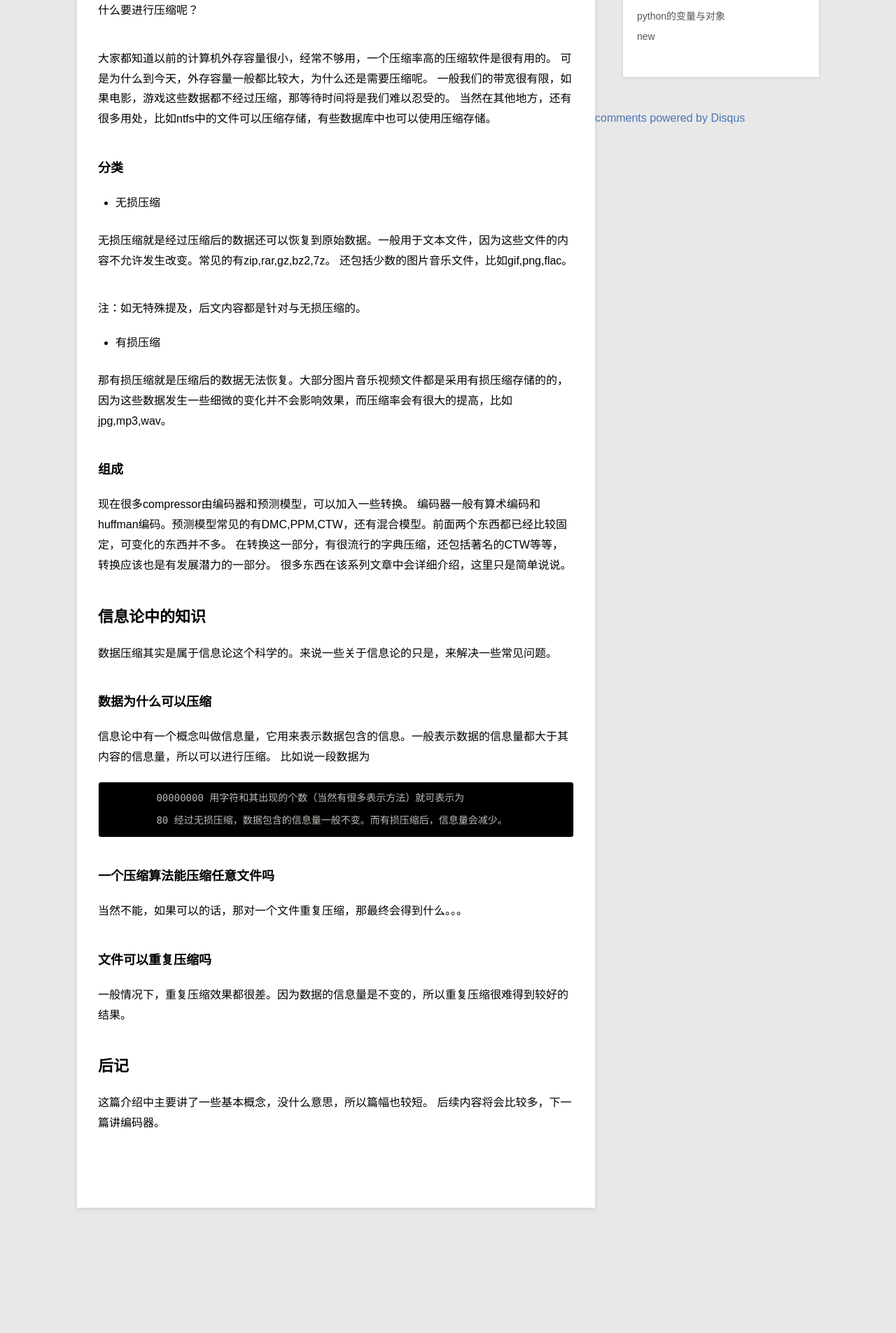
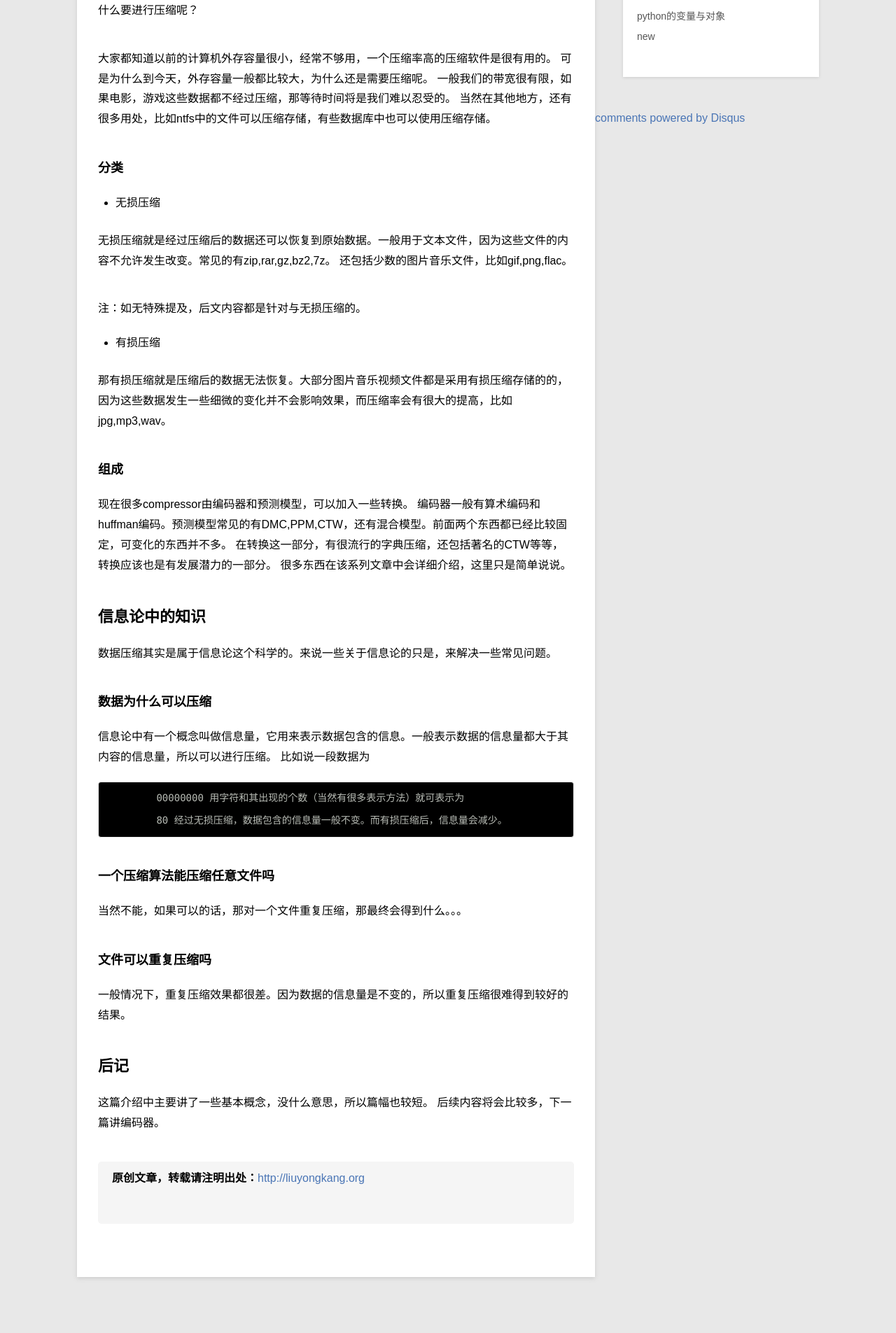
Before and after one commit to liuyongkang/liuyongkang.github.io, a Jekyll site: the page built from _posts/blog/2013-12-02-数据压缩简介.md, in a window 1280 px wide. Shown: the part 672-2577 px from the top of the page at 70% size. Built offline with Jekyll 4.4.1, drawn with Linux system fonts in a browser that asks for light colours; Markdown is read by kramdown in place of the engine named in the settings; comment, search, counter and statistics services are not loaded; before the commit the page ends 2478 px from its top, so only the background shows below that; grey boxes are pictures that could not be loaded.

Commit message:
转载说明

```diff
--- a/_layouts/post.html
+++ b/_layouts/post.html
@@ -29,6 +29,10 @@ body { background:#e8e8e8; }
 		{% endif %}
 	-->
 		{{ content }}
+
+		<div class="copyright">
+		        <p><strong>原创文章，转载请注明出处：</strong><a href=http://liuyongkang.org>http://liuyongkang.org</a></p>
+		</div>
 
 		<div id="disqus_container">
 			<div style="margin-bottom:20px" class="right">
--- a/css/default.css
+++ b/css/default.css
@@ -182,3 +182,11 @@ h3.about {color:#777;margin-top:20px;font-size:22px;margin-bottom:10px}
 @media (max-width: 1300px){
     .home-menu { position:absolute; }
 }
+
+.copyright {
+margin: 10px 0;
+padding: 10px 20px;
+line-height: 1;
+border-radius: 5px;
+background: #f5f5f5;
+}
```
